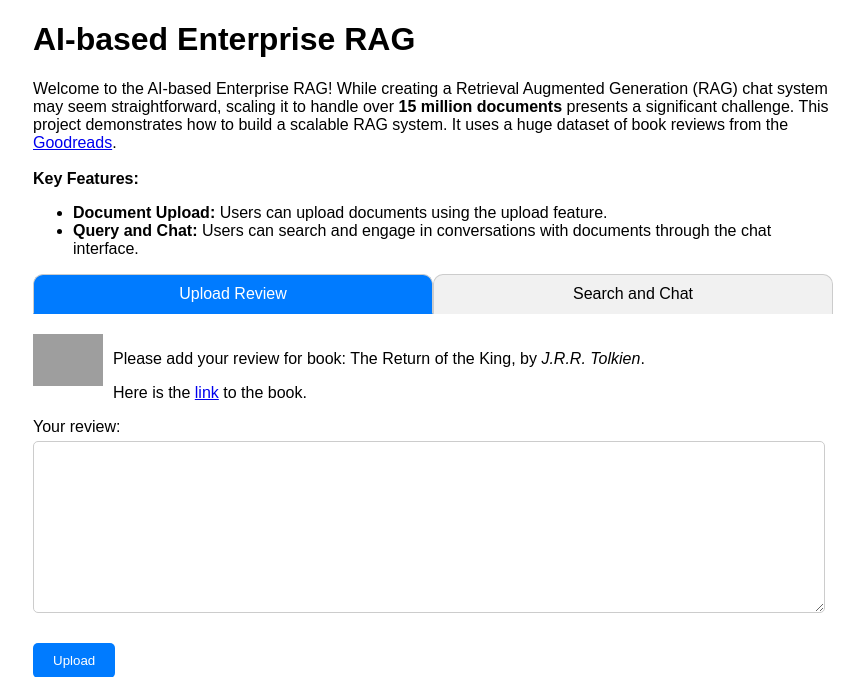
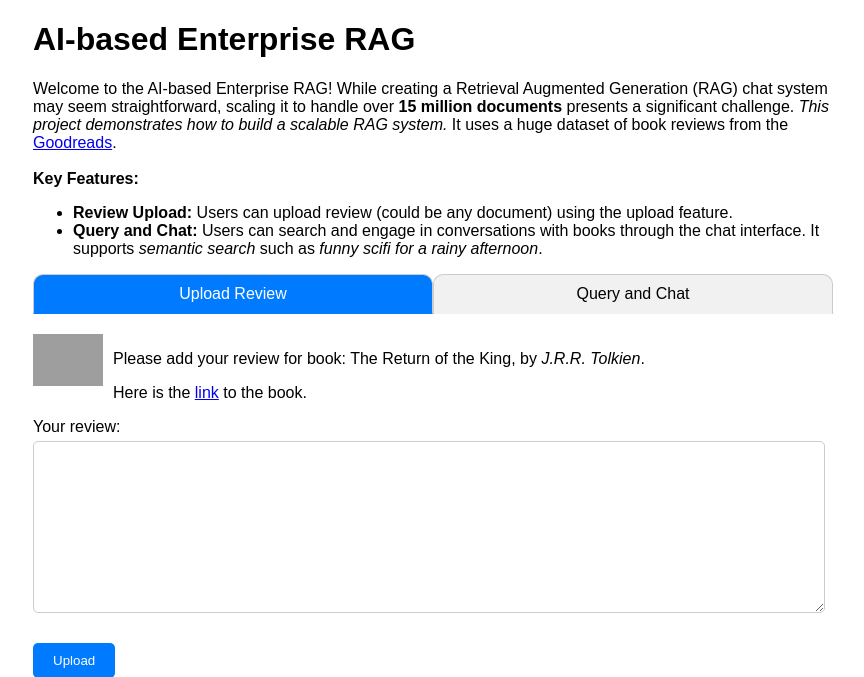
Before and after one commit to oceanumeric/EnteRAG, a FastAPI app: page / in a window 1280 px wide. Shown: the top 677 px of the page, without its empty margins (207-1071 px from the left). Run offline with FastAPI, Linux system fonts and the light colour scheme; some libraries are stand-ins or nearby versions; grey boxes are pictures that could not be loaded.

Commit message:
[update] homepage

```diff
--- a/app/templates/index.html
+++ b/app/templates/index.html
@@ -122,19 +122,22 @@
     <p>
         Welcome to the AI-based Enterprise RAG! While creating a Retrieval Augmented Generation (RAG)
         chat system may seem straightforward, scaling it to handle over <strong>15 million documents</strong>
-        presents a significant challenge. This project demonstrates how to build a scalable RAG system.
+        presents a significant challenge. <em>This project demonstrates how to build a scalable RAG system.</em>
         It uses a huge dataset of book reviews from the <a href="https://www.goodreads.com/">Goodreads</a>.
         <br><br>
         <strong>Key Features:</strong>
     </p>
     <ul>
-        <li><strong>Document Upload:</strong> Users can upload documents using the upload feature.</li>
-        <li><strong>Query and Chat:</strong> Users can search and engage in conversations with documents through the chat interface.</li>
+        <li><strong>Review Upload:</strong> Users can upload review (could be any document) using the upload feature.</li>
+        <li>
+            <strong>Query and Chat:</strong> Users can search and engage in conversations with books through the chat interface.
+            It supports <em>semantic search</em> such as <em>funny scifi for a rainy afternoon</em>.
+        </li>
     </ul>
 
     <div class="tabs">
         <div class="tab active" onclick="showTab('upload')">Upload Review</div>
-        <div class="tab" onclick="showTab('search')">Search and Chat</div>
+        <div class="tab" onclick="showTab('search')">Query and Chat</div>
     </div>
 
     <div id="upload" class="tab-content active">
```
